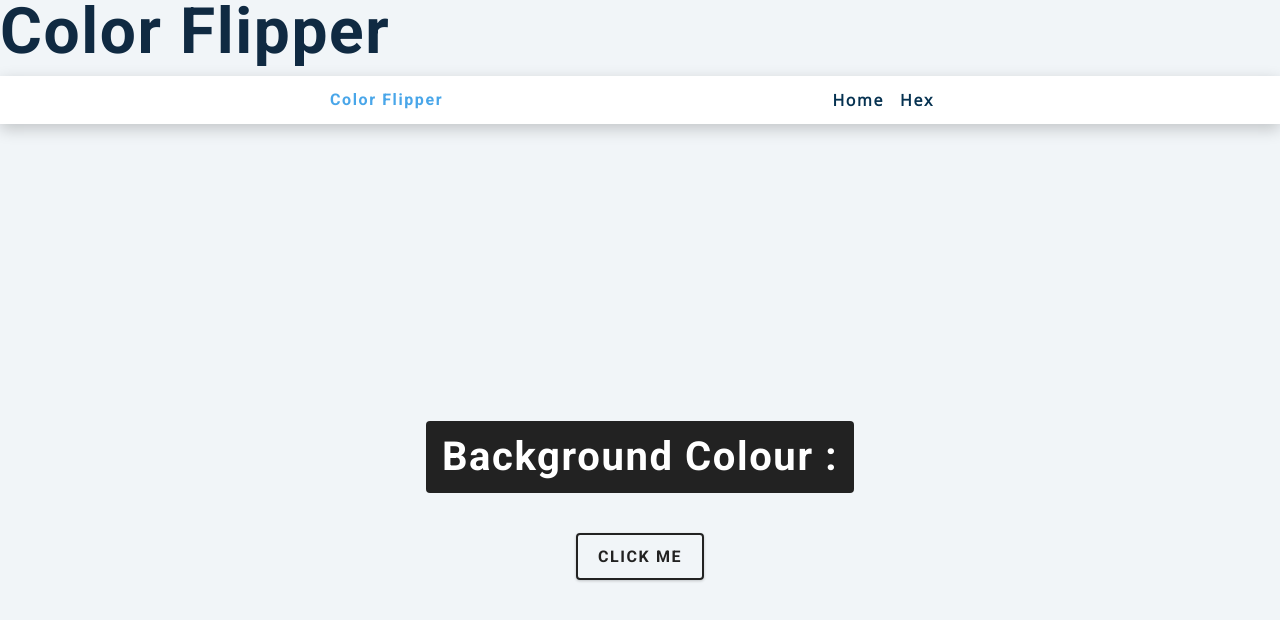
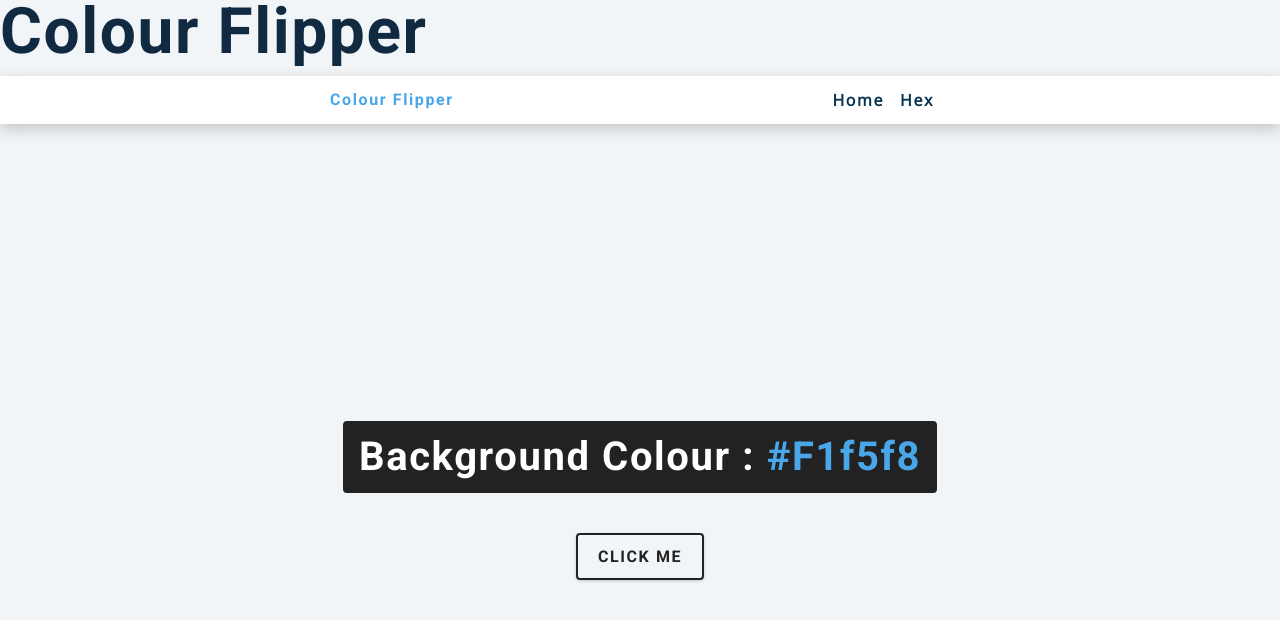
Before and after one commit to coo990/color-flipper-js, a website: page index.html in a window 1280 px wide. Drawn offline with nearby package versions, Linux system fonts and the light colour scheme.

Commit message:
feat: change colour spelling

```diff
--- a/index.html
+++ b/index.html
@@ -8,10 +8,10 @@
   <title>Color Flipper</title>
 </head>
 <body>
-  <h1>Color Flipper</h1>
+  <h1>Colour Flipper</h1>
   <nav>
     <div class="nav-center">
-      <h4>Color Flipper</h4>
+      <h4>Colour Flipper</h4>
       <ul class="nav-links">
         <li>
           <a href="index.html">Home</a>
@@ -26,7 +26,11 @@
     <div class="container">
       <!-- span tag is an inline container
       used to modify text or document-->
-      <h2>background colour : <span class="colour"></span></h2>
+      <h2>background colour :
+        <span class="color">
+          #f1f5f8
+        </span>
+      </h2>
       <!-- You can add two different
       html classes with a space -->
       <button class="btn btn-hero" id="btn">Click me</button>
```
